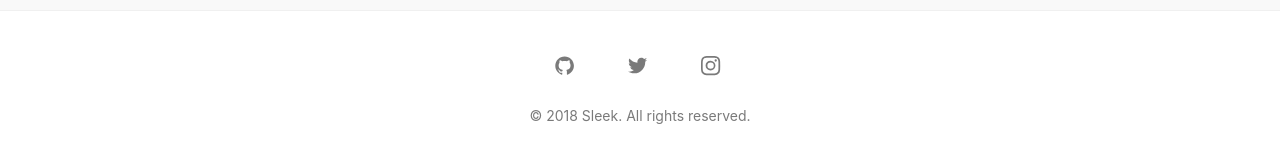
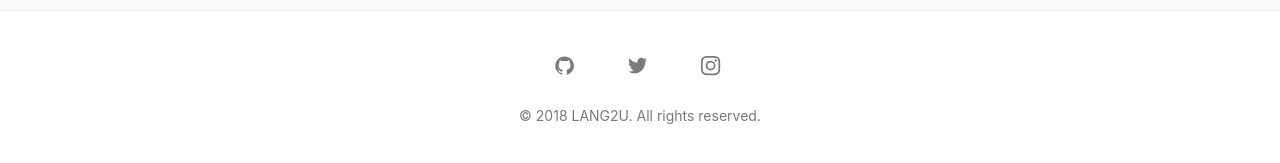
Before and after one commit to lang2u/lang2u.github.io, a Jekyll site: the page built from index.md, in a window 1280 px wide and 900 px high, scrolled down 935 px. Shown: the part 729-892 px from the top of the window. Built offline with Jekyll 4.4.1, drawn with Linux system fonts in a browser that asks for light colours.

```diff
--- a/_config.yml
+++ b/_config.yml
@@ -1,6 +1,6 @@
-title: Sleek # your site title
-author: GitHub User
-email: your-email@domain.com # email for form submission, you also have to change it in _js/scripts.js
+title: LANG2U # your site title
+author: lang2u
+email: lang2u@naver.com # email for form submission, you also have to change it in _js/scripts.js
 description: > # this means to ignore newlines until "baseurl:"
   Write an awesome description for your new site here. You can edit this
   line in _config.yml. It will appear in your document head meta (for
```
